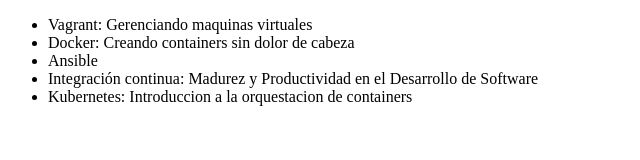
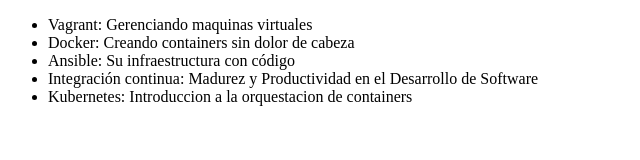
Before and after one commit to gioolivier/alura-git, a plain HTML site: page Gio/index.html in a window 1280 px wide. Shown: the whole page, without its empty margins (0-640 px from the left). Drawn offline with Linux system fonts and the light colour scheme.

Commit message:
Modificanco el nombre del curso de ansible

```diff
--- a/Gio/index.html
+++ b/Gio/index.html
@@ -8,9 +8,9 @@
      <ul>
          <li> Vagrant: Gerenciando maquinas virtuales </li>
          <li> Docker: Creando containers sin dolor de cabeza </li>
-         <li> Ansible </li>
+         <li> Ansible: Su infraestructura con código </li>
          <li> Integración continua: Madurez y Productividad en el Desarrollo de Software </li>
-         <li>Kubernetes: Introduccion a la orquestacion de containers</li>
+         <li>Kubernetes: Introduccion a la orquestacion de containers </li>
      </ul>
 </body>
 </html>
```
